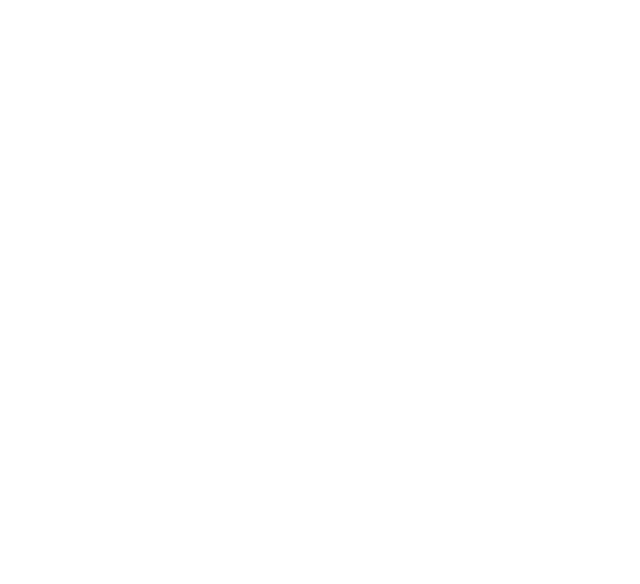
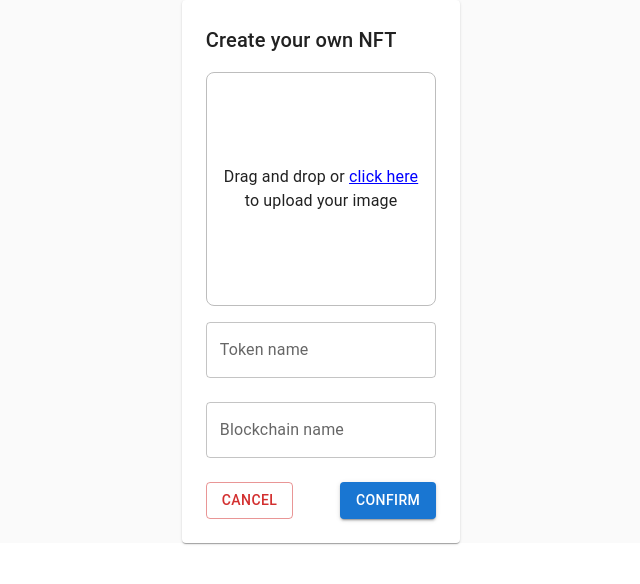
Before and after one commit to M-Blockchain-M-BKC-900/frontend, a React (Create React App) app in the folder enefte/: page /token in a window 1280 px wide. Before the commit this address had no page. Shown: the top 584 px of the page, without its empty margins (383-1023 px from the left). Built offline with nearby package versions, Linux system fonts and the light colour scheme.

Commit message:
[ADD] tokenisation first push

```diff
--- a/enefte/src/App.js
+++ b/enefte/src/App.js
@@ -1,6 +1,7 @@
 import Button from '@mui/material/Button';
 import { BrowserRouter as Router, Routes, Route } from 'react-router-dom';
 import Marketplace from './pages/marketplace';
+import Tokenisation from './pages/tokenisation';
 
 export default function App() {
   return (
@@ -8,6 +9,7 @@
       <Routes>
         <Route path="/" element={<Marketplace />} />
         <Route path="/marketplace" element={<Marketplace />} />
+        <Route path="/token" element={<Tokenisation />} />
       </Routes>
     </Router>
   );
--- /dev/null
+++ b/enefte/src/components/customTextInput.js
@@ -0,0 +1,15 @@
+import React from 'react';
+import { TextField } from '@mui/material';
+
+export default function CustomTextInput({ label, value, onChange }) {
+  return (
+    <TextField
+      fullWidth
+      label={label}
+      value={value}
+      onChange={onChange}
+      margin="normal"
+      variant="outlined"
+    />
+  );
+}
--- /dev/null
+++ b/enefte/src/components/uploadImage.js
@@ -0,0 +1,50 @@
+import React from 'react';
+import { Box, Typography } from '@mui/material';
+
+export default function ImageUpload({ onImageChange, imagePreview }) {
+  return (
+    <Box
+      border={1}
+      borderColor="grey.400"
+      borderRadius={2}
+      p={2}
+      textAlign="center"
+      sx={{
+        height: 200,
+        display: 'flex',
+        alignItems: 'center',
+        justifyContent: 'center',
+        overflow: 'hidden',
+        position: 'relative'
+      }}
+    >
+      {imagePreview ? (
+        <img
+          src={imagePreview}
+          alt="Preview"
+          style={{
+            maxHeight: '100%',
+            maxWidth: '100%',
+            objectFit: 'contain',
+          }}
+        />
+      ) : (
+        <>
+          <Typography variant="body1">
+            Drag and drop or{' '}
+            <label htmlFor="image-upload" style={{ cursor: 'pointer', color: 'blue', textDecoration: 'underline' }}>
+              click here
+            </label>
+            {' '}to upload your image
+          </Typography>
+          <input
+            type="file"
+            onChange={onImageChange}
+            style={{ display: 'none' }}
+            id="image-upload"
+          />
+        </>
+      )}
+    </Box>
+  );
+}
--- /dev/null
+++ b/enefte/src/pages/tokenisation.js
@@ -0,0 +1,66 @@
+import React, { useState } from 'react';
+import { Card, Button, Box, Typography } from '@mui/material';
+import ImageUpload from '../components/uploadImage';
+import CustomTextInput from '../components/customTextInput';
+
+function Tokenisation() {
+    const [image, setImage] = useState(null);
+    const [tokenName, setTokenName] = useState('');
+    const [blockchainName, setBlockchainName] = useState('');
+    const [imagePreview, setImagePreview] = useState(null);
+
+    const handleImageChange = (event) => {
+        const file = event.target.files[0];
+        if (file) {
+            const reader = new FileReader();
+            reader.onloadend = () => {
+                setImagePreview(reader.result);
+            };
+            reader.readAsDataURL(file);
+        }
+    };
+
+    const handleTokenNameChange = (event) => {
+        setTokenName(event.target.value);
+    };
+
+    const handleBlockchainNameChange = (event) => {
+        setBlockchainName(event.target.value);
+    };
+
+    const handleConfirm = () => {
+        console.log('Confirming NFT creation with:', { image, tokenName, blockchainName });
+    };
+
+    const handleCancel = () => {
+        if (imagePreview !== null) {
+            setImage(null);
+            setImagePreview(null)
+        }
+        setTokenName('');
+        setBlockchainName('');
+    };
+
+    return (
+        <Box sx={{ backgroundColor: 'grey.50', width: '90%', marginLeft: 'auto' }}>
+            <Card sx={{ p: 3, width: '20%', margin: 'auto' }}>
+                <Typography variant="h6" sx={{ mb: 2 }}>
+                    Create your own NFT
+                </Typography>
+                <ImageUpload onImageChange={handleImageChange} imagePreview={imagePreview} />
+                <CustomTextInput label="Token name" value={tokenName} onChange={handleTokenNameChange} />
+                <CustomTextInput label="Blockchain name" value={blockchainName} onChange={handleBlockchainNameChange} />
+                <Box sx={{ display: 'flex', justifyContent: 'space-between', mt: 2 }}>
+                    <Button variant="outlined" onClick={handleCancel} color="error">
+                        Cancel
+                    </Button>
+                    <Button variant="contained" onClick={handleConfirm}>
+                        Confirm
+                    </Button>
+                </Box>
+            </Card>
+        </Box>
+    );
+}
+
+export default Tokenisation;
```
